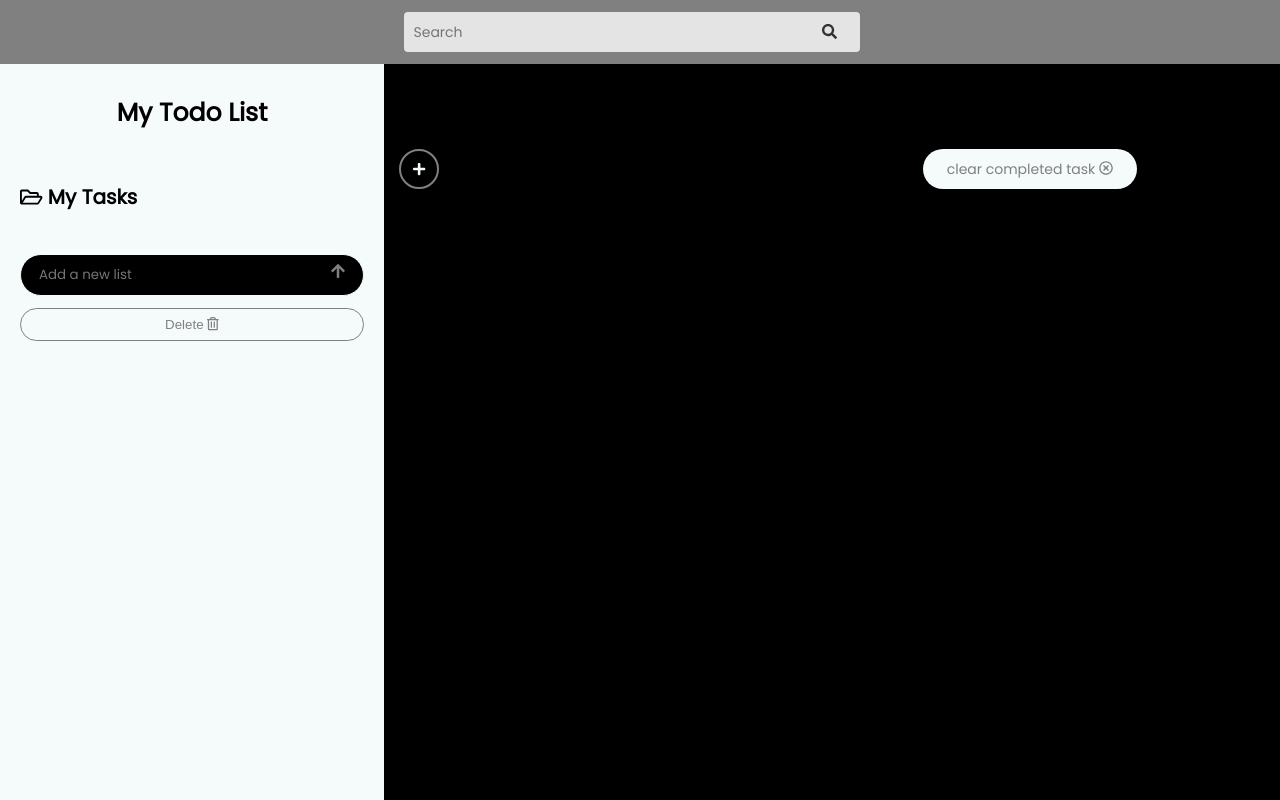
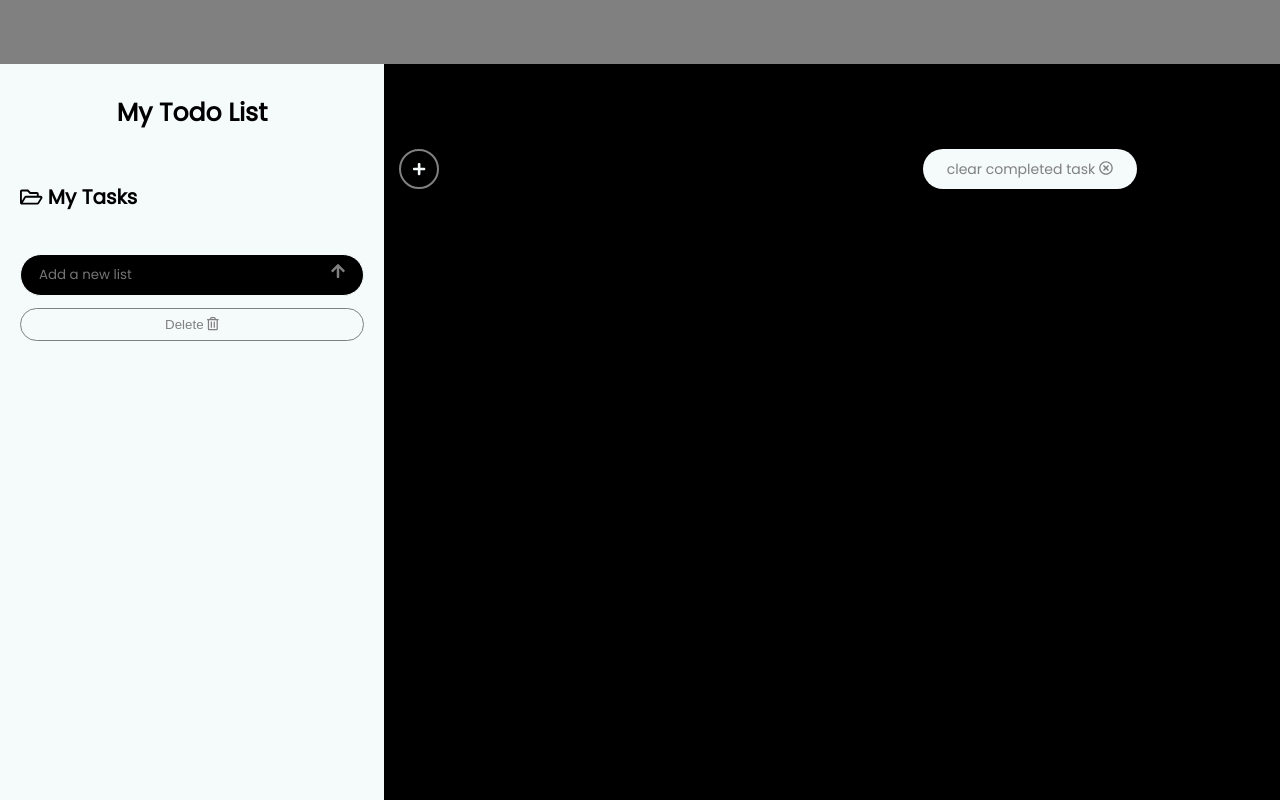
Before and after one commit to Bazzy09/Todo_list, a website built with webpack: page dist/index.html in a window 1280 px wide. Built offline with nearby package versions, Linux system fonts and the light colour scheme.

```diff
--- a/dist/css/style.css
+++ b/dist/css/style.css
@@ -27,7 +27,6 @@
   font-family: "Poppins", sans-serif;
 }
 
-/* HEADER */
 #menu {
   display: flex;
   align-items: center;
@@ -36,7 +35,6 @@
   background: var(--background-secondary);
 }
 
-/* HAMBURGER MENU */
 .hamburger {
   cursor: pointer;
   display: none;
@@ -98,7 +96,6 @@
   display: flex;
 }
 
-/* SIDEBAR AND LIST FORM */
 #sidebar {
   height: 92vh;
   width: 20%;
@@ -209,7 +206,6 @@
   border: 1px solid var(--text-primary);
 }
 
-/* TODO LISTS AND TASKS */
 #todos {
   width: 70%;
   margin-left: 30%;
@@ -341,7 +337,6 @@
   background: var(--background-secondary);
 }
 
-/* Edit icon */
 .edit {
   float: right;
   font-size: 1.4rem;
@@ -355,7 +350,6 @@
   color: var(--background-secondary);
 }
 
-/* MODAL */
 #modal {
   pointer-events: none;
   position: absolute;
--- a/dist/index.html
+++ b/dist/index.html
@@ -16,23 +16,6 @@
         <div class="line1"></div>
         <div class="line2"></div>
         <div class="line3"></div>
-      </div>
-      <div class="search-box">
-        <table>
-          <tr>
-            <td>
-              <input
-                type="text"
-                placeholder="Search"
-                name="searchBar"
-                id="searchBar"
-              />
-            </td>
-            <td>
-              <a class="search-icon"><i class="fas fa-search"></i></a>
-            </td>
-          </tr>
-        </table>
       </div>
     </div>
 
```
